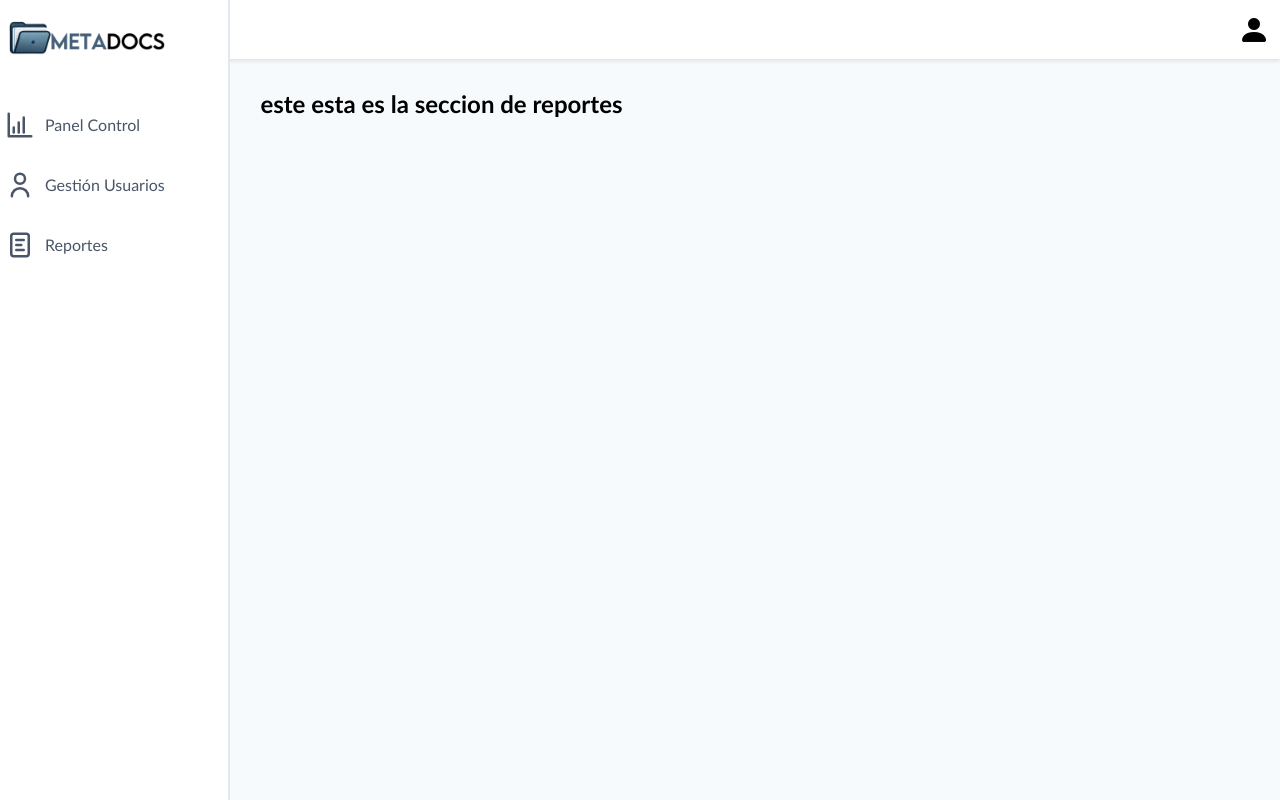
After one commit to Jorwoods06/Metadocs_v2, a PHP site: page /app/vistas/admin/admin_reporte.php in a window 1280 px wide. The commit adds this page. Run offline with PHP 8.4, Linux system fonts and the light colour scheme.

Commit message:
cambio en la estructura de la carpetas y integracion con composer

```diff
--- /dev/null
+++ b/app/vistas/admin/admin_reporte.php
@@ -0,0 +1,9 @@
+<?php include 'panel.html'; ?>
+
+<section id="contenido-principal">
+    <h1>este esta es la seccion de reportes</h1>
+</section>
+
+</main>
+</body>
+</html>
--- a/app/vistas/admin/panel.html
+++ b/app/vistas/admin/panel.html
@@ -23,7 +23,7 @@
             </figure>
             <ul>
                 <li>
-                    <a href="#" class="active">
+                    <a href="../admin/panel_control.php">
                         <svg xmlns="http://www.w3.org/2000/svg" width="24" height="24" viewBox="0 0 24 24" fill="none" stroke="currentColor" stroke-width="2" stroke-linecap="round" stroke-linejoin="round">
                             <path d="M3 3v18h18"/>
                             <path d="M7 14v4"/>
@@ -41,13 +41,24 @@
                         </svg>
                         Gestión Usuarios
                     </a>
-                    <ul class="sub_menu">
-                        <li><a href="../../app/views/admin_user.php">Crear usuario</a></li>
-                        <li><a href="../../app/views/admin_view.php">Ver usuario</a></li>
+                    <ul class="sub_menu" id="sub_menu">
+                        <li><a href="../../app/views/admin_user.php"><svg xmlns="http://www.w3.org/2000/svg" width="24" height="24" fill="none" stroke="currentColor" stroke-width="2" stroke-linecap="round" stroke-linejoin="round" class="feather feather-user-plus">
+                            <path d="M16 21v-2a4 4 0 0 0-4-4H5a4 4 0 0 0-4 4v2"/>
+                            <circle cx="8.5" cy="7" r="4"/>
+                            <line x1="20" y1="8" x2="20" y2="14"/>
+                            <line x1="17" y1="11" x2="23" y2="11"/>
+                          </svg>
+                          Crear usuario</a></li>
+                        <li><a href="../admin/ver_usuarios.php"><svg xmlns="http://www.w3.org/2000/svg" width="24" height="24" fill="none" stroke="currentColor" stroke-width="2"
+                            stroke-linecap="round" stroke-linejoin="round" class="feather feather-eye">
+                            <path d="M1 12s4-8 11-8 11 8 11 8-4 8-11 8-11-8-11-8z"/>
+                            <circle cx="12" cy="12" r="3"/>
+                          </svg>
+                          Ver usuario</a></li>
                     </ul>
                 </li>
                 <li>
-                    <a href="../../app/views/admin_report.php">
+                    <a href="../admin/admin_reporte.php">
                         <svg xmlns="http://www.w3.org/2000/svg" width="24" height="24" viewBox="0 0 24 24" fill="none" stroke="currentColor" stroke-width="2" stroke-linecap="round" stroke-linejoin="round">
                             <path d="M17 3H7a2 2 0 0 0-2 2v14a2 2 0 0 0 2 2h10a2 2 0 0 0 2-2V5a2 2 0 0 0-2-2z"/>
                             <path d="M9 8h6"/>
--- a/app/vistas/admin/admin_vista.php
+++ b/app/vistas/admin/ver_usuarios.php
@@ -1,7 +1,7 @@
 <?php include 'panel.html'; ?>
 
 <section id="contenido-principal">
-    <h1>este esta es la seccion de usuarios</h1>
+    <h1>este esta es la seccion para ver usuarios</h1>
 </section>
 
 </main>
--- a/public/css/admin/panel.css
+++ b/componentes/css/admin/panel.css
@@ -87,10 +87,20 @@ body{
     font-weight: 500;
 }
 
-#menu-lateral ul.sub_menu{
-    display: none;
+.sub_menu {
+    max-height: 0;
+    overflow: hidden;
+    margin: 0 0 0 15px;
+    transition: all 0.9s;
+
+}
+
+
+.sub_menu.mostrar {
+    max-height: 200px;
     margin: 25px 0 0 15px;
 }
+
 
 #contenido-principal{
     padding: 20px;
--- a/public/js/admin/panel.js
+++ b/componentes/js/admin/panel.js
@@ -3,6 +3,9 @@ document.addEventListener("DOMContentLoaded", function () {
     const boton_opciones = document.getElementById("menu_opciones");
     const menu_lateral = document.getElementById("menu-lateral");
     const boton_volver = document.getElementById("solo_mobil");
+    const mostrar_menu = document.getElementById("gestion-usuarios");
+    const sub_menu = document.getElementById("sub_menu");
+
     let posicion_inicial = 0;
 
     // Abrir menú
@@ -28,4 +31,11 @@ document.addEventListener("DOMContentLoaded", function () {
         }
     });
 
+    mostrar_menu.addEventListener("click", function () {
+       // Evita que el <a href="#"> salte arriba
+        sub_menu.classList.toggle("mostrar");
+    });
+
+
+
 });
--- a/public/css/admin/control.css
+++ /dev/null
@@ -1,3 +0,0 @@
-#cuerpo #contenido_control{
-
-}
```
Also changed, not shown: composer.json (added, +17 -0 lines), login.html (+5 -5 lines), app/backend/login/autenticacion.php (added), componentes/css/admin/control.css (added), componentes/css/login.css (renamed from public/css/login.css), componentes/img/Imagen de WhatsApp 2025-05-01 a las 11.52.47_deffc20c.jpg (renamed from public/img/Imagen de WhatsApp 2025-05-01 a las 11.52.47_deffc20c.jpg), componentes/img/OIG2 (1).jpeg (renamed from public/img/OIG2 (1).jpeg), componentes/img/logopng.png (renamed from public/img/logopng.png), 4 other files.
